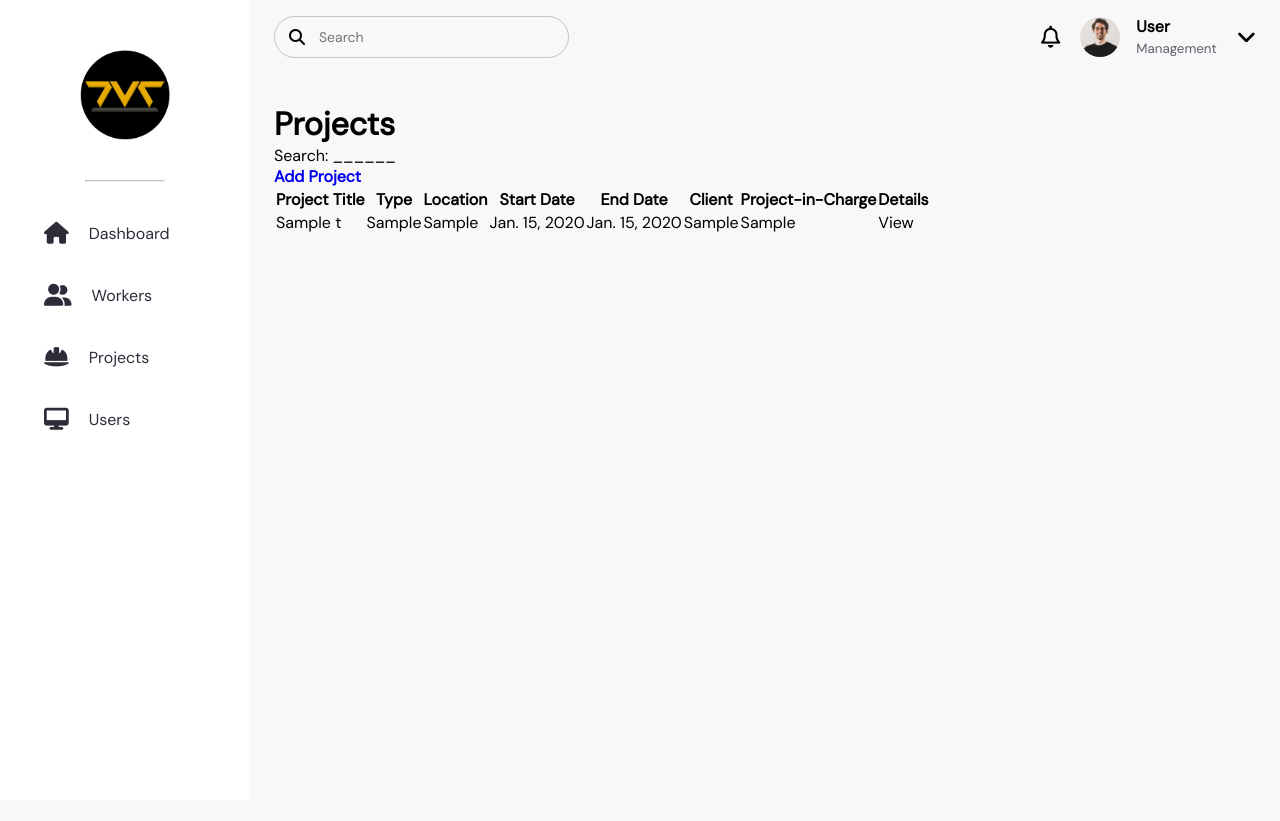
After one commit to Mramus/thomas-vincent-hris, a Django app: page /projects in a window 1280 px wide. The commit adds this page. Run offline with Django 4.2, Linux system fonts and the light colour scheme; tables that the repository leaves empty hold one stand-in row (values such as "Sample post"); some libraries are stand-ins or nearby versions.

Commit message:
added project pages

```diff
--- a/TVHris/settings.py
+++ b/TVHris/settings.py
@@ -121,7 +121,7 @@ USE_TZ = True
 # https://docs.djangoproject.com/en/4.0/howto/static-files/
 
 STATIC_URL = '/static/'
-STATIC_DIRS = os.path.join(BASE_DIR, 'static')
+STATIC_ROOT = os.path.join(BASE_DIR, 'static')
 
 # Default primary key field type
 # https://docs.djangoproject.com/en/4.0/ref/settings/#default-auto-field
--- a/hris/static/css/style.css
+++ b/hris/static/css/style.css
@@ -9,6 +9,12 @@
 
 body {
     background: #f8f8f8;
+}
+
+main {
+    margin-top: 50px;
+    padding: 2rem 1.5rem;
+    min-height: calc(100vh - 50px);
 }
 
 .sidebar {
--- /dev/null
+++ b/hris/templates/hris/add_project.html
@@ -0,0 +1,6 @@
+{% extends 'hris/base.html' %}
+{% load static %}
+
+{% block content %}
+<h1>Add Project</h1>
+{% endblock %}
--- a/hris/templates/hris/base.html
+++ b/hris/templates/hris/base.html
@@ -9,6 +9,7 @@
 	<link rel="stylesheet" href="https://fonts.googleapis.com/css?family=Roboto:300,400,500,700|Material+Icons">
     <script src="https://kit.fontawesome.com/c4254e24a8.js" crossorigin="anonymous"></script>
     <link rel="stylesheet" href="{% static '/css/style.css' %}">
+    <!--<link rel="stylesheet" href="{% static 'bootstrap/css/bootstrap.min.css' %}">-->
 </head>
 <body>
     <input type="checkbox" id="nav-toggle">
@@ -21,7 +22,7 @@
             <ul>
                 <li><a href="#"><i class="fas fa-home"></i><p>Dashboard</p></a></li>
                 <li><a href="#"><i class="fas fa-user-friends"></i><p>Workers</p></a></li>
-                <li><a href="#"><i class="fas fa-hard-hat"></i><p>Projects</p></a></li>
+                <li><a href="{% url 'projects' %}"><i class="fas fa-hard-hat"></i><p>Projects</p></a></li>
                 <li><a href="#"><i class="fas fa-desktop"></i><p>Users</p></a></li>
                 <div class="active"></div>
             </ul>
@@ -44,7 +45,10 @@
             </div>
         </header>
         <main>
-
+            <div>
+                {% block content %}
+                {% endblock %}
+            </div>
         </main>
     </div>
 </body>
--- /dev/null
+++ b/hris/templates/hris/projects.html
@@ -0,0 +1,45 @@
+{% extends 'hris/base.html' %}
+{% load static %}
+
+{% block content %}
+<h1>Projects</h1>
+<div class="row">
+    <div class="col">
+        Search: ______
+    </div>
+    <div class="col">
+        <div class="nav-item text-right mb-2">
+            <a class="page-item" href="{% url 'add_project' %}"><b>Add Project</b></a>
+        </div>
+    </div>
+</div>
+<table class="table">
+    <thead class>
+        <tr>
+            <th scope="col">Project Title</th>
+            <th scope="col">Type</th>
+            <th scope="col">Location</th>
+            <th scope="col">Start Date</th>
+            <th scope="col">End Date</th>
+            <th scope="col">Client</th>
+            <th scope="col">Project-in-Charge</th>
+            <th scope="col">Details</th>
+        </tr>
+    </thead>
+    <tbody>
+        {% for p in projects %}
+        <tr>
+            <td> {{ p.project_title }} </td>
+            <td> {{ p.project_type }} </td>
+            <td> {{ p.project_location }} </td>
+            <td> {{ p.start_date }} </td>
+            <td> {{ p.end_date }} </td>
+            <td> {{ p.client }} </td>
+            <td> {{ p.project_in_charge }} </td>
+            <td><a href="#"></a>View</td>
+        </tr>
+        {% endfor %}
+    </tbody>
+</table>
+
+{% endblock %}
--- a/hris/urls.py
+++ b/hris/urls.py
@@ -3,5 +3,7 @@ from django.urls import path
 from . import views
 
 urlpatterns = [
-    path('', views.demo, name='demo')
+    path('', views.demo, name='demo'),
+    path('projects', views.projects, name='projects'),
+    path('add_project', views.add_project, name='add_project'),
 ]
--- a/hris/views.py
+++ b/hris/views.py
@@ -1,4 +1,14 @@
 from django.shortcuts import render
+from django.contrib import messages
+from .models import UserT, WorkerT, ProjectT, AssignmentT, EvaluationReportT
 
 def demo(request):
     return render(request, 'hris/demo.html')
+
+def projects(request):
+    project_objects = ProjectT.objects.all()
+    return render(request, 'hris/projects.html', {'projects':project_objects})
+
+def add_project(request):
+    #code here
+    return render(request, 'hris/add_project.html')
```
Also changed, not shown: TVHris/urls.py (line endings or trailing spaces), hris/migrations/0002_alter_assignmentt_options_and_more.py (added), hris/migrations/0003_alter_assignmentt_options_and_more.py (added).
